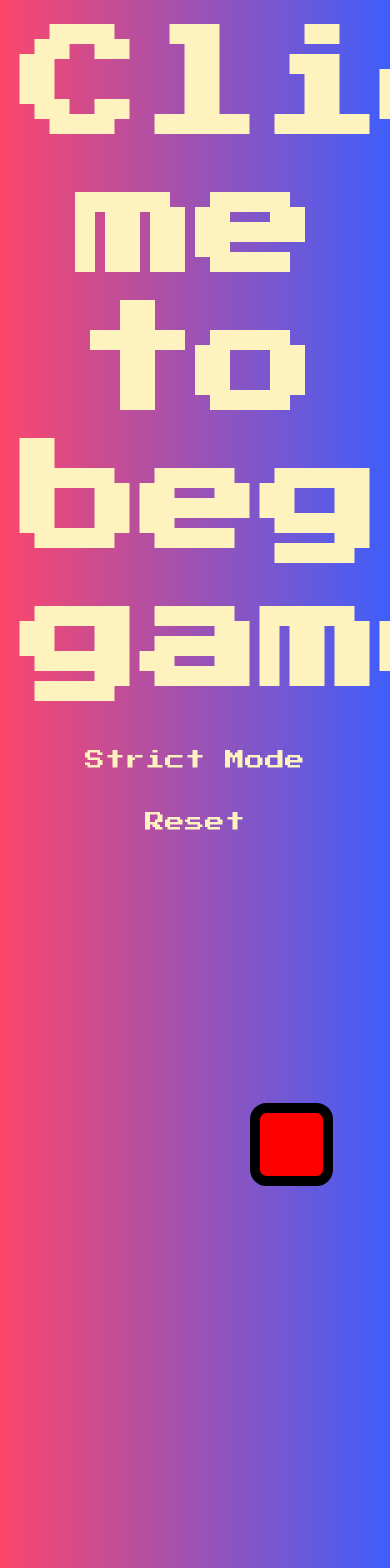
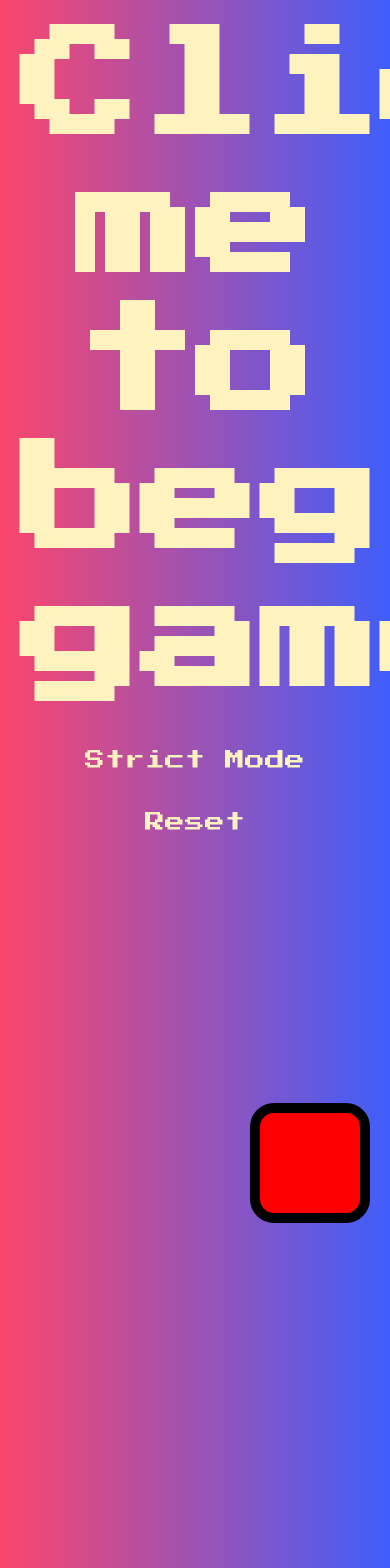
Before and after one commit to stancil-marcus7/simon, a React (Create React App) app: page / in a window 390 px wide. Shown: the top 1568 px of the page. Built offline with nearby package versions, Linux system fonts and the light colour scheme.

Commit message:
attemt to fix mobile screen

```diff
--- a/src/styles/buttons/_buttons.scss
+++ b/src/styles/buttons/_buttons.scss
@@ -1,8 +1,8 @@
 .button {
     margin: 25rem;
     display: inline-block;
-    height: 12.5rem;
-    width: 12.5rem;
+    height: 200px;
+    width: 200px;
     border: 10px solid black;
     border-radius: 20%;
     cursor: pointer;
@@ -89,8 +89,8 @@
 
   @media only screen and (max-width: 600px) {
     .button {
-      height: 6.25rem;
-      width: 6.25rem;
+      height: 100px;
+      width: 100px;
       border: 10px solid black;
     }
   }
```
